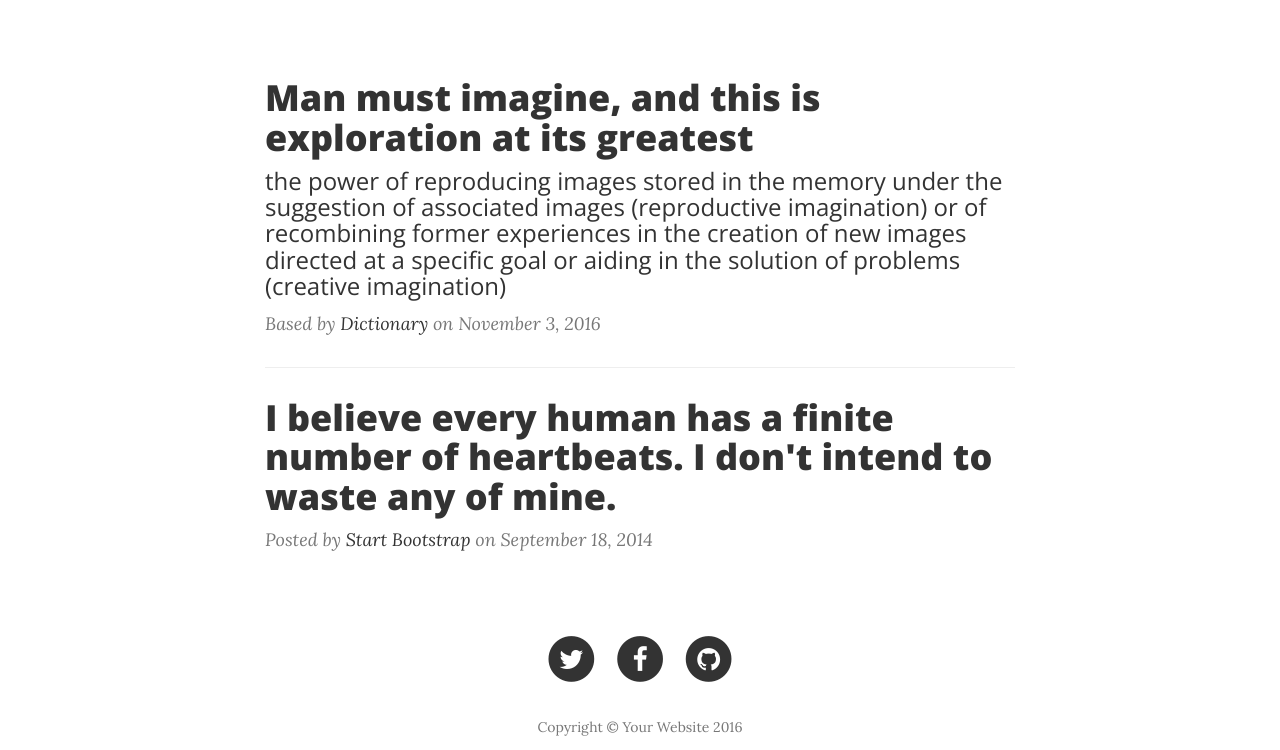
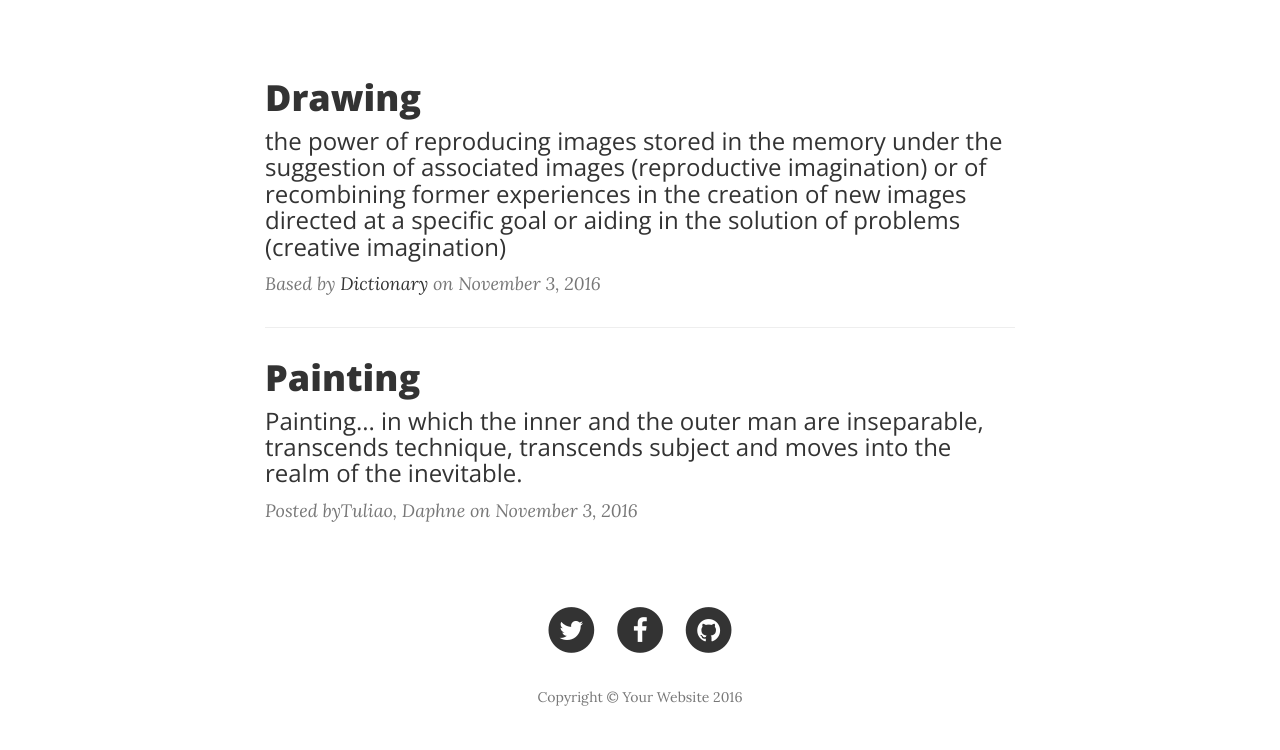
Before and after one commit to daphnetuliao/Blog.github.io, a website: page index.html in a window 1280 px wide. Shown: the part 626-1376 px from the top of the page. Drawn offline with nearby package versions, Linux system fonts and the light colour scheme.

Commit message:
Update index.html

```diff
--- a/index.html
+++ b/index.html
@@ -90,7 +90,7 @@
                 <div class="post-preview">
                     <a href="post.html">
                         <h2 class="post-title">
-                            Man must imagine, and this is exploration at its greatest
+                            Drawing
                         </h2>
                         <h3 class="post-subtitle">
                              the power of reproducing images stored in the memory under the suggestion of associated images (reproductive imagination) or of recombining former experiences in the creation of new images directed at a specific goal or aiding in the solution of problems (creative imagination)
@@ -102,10 +102,13 @@
                 <div class="post-preview">
                     <a href="post1.html">
                         <h2 class="post-title">
-                            I believe every human has a finite number of heartbeats. I don't intend to waste any of mine.
+                            Painting
                         </h2>
+                        <h3 class="post-subtitle">
+                        Painting... in which the inner and the outer man are inseparable, transcends technique, transcends subject and moves into the realm of the inevitable.
+                        </h3>
                     </a>
-                    <p class="post-meta">Posted by <a href="#">Start Bootstrap</a> on September 18, 2014</p>
+                    <p class="post-meta">Posted byTuliao, Daphne on November 3, 2016</p>
                 </div>
             </div>
         </div>
```
